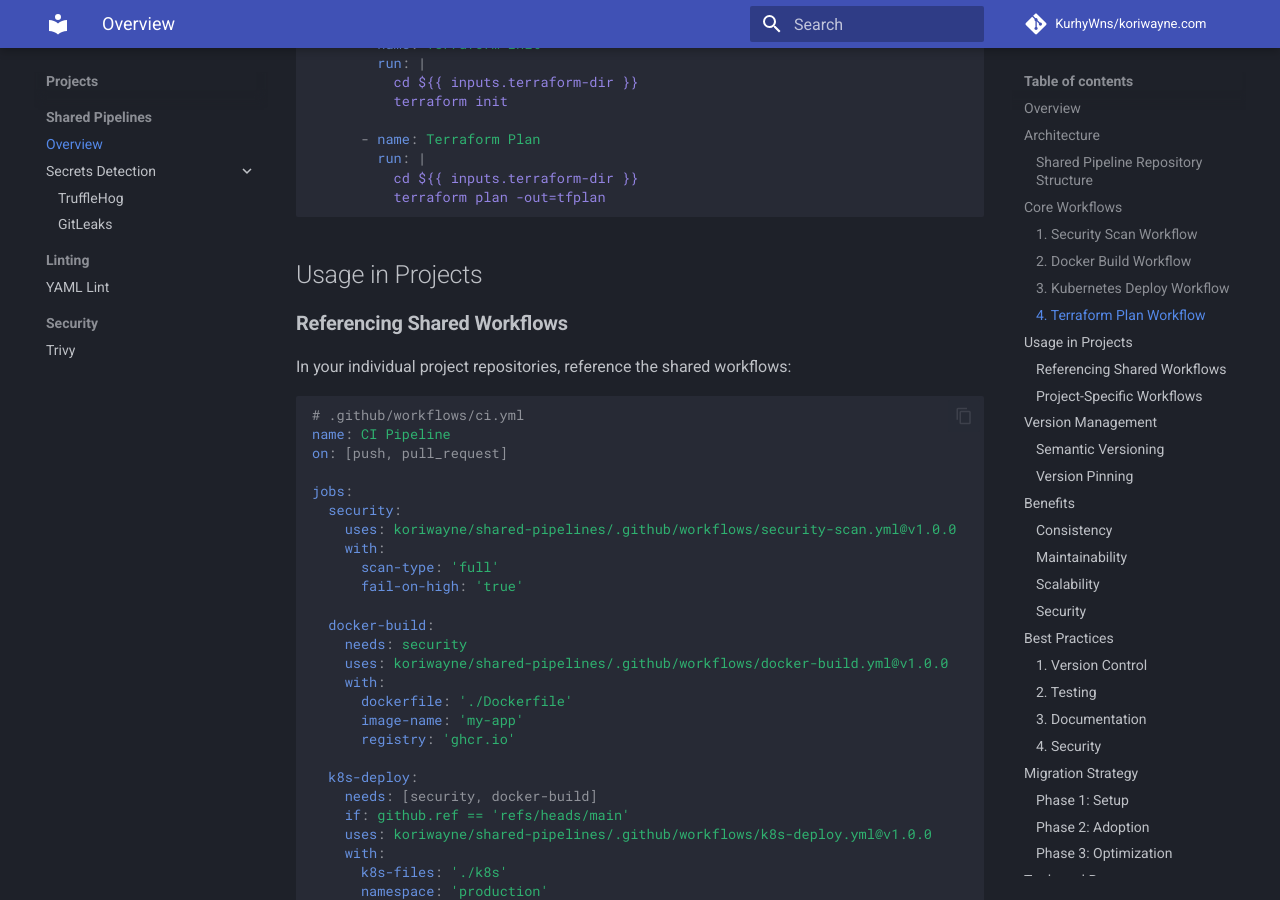
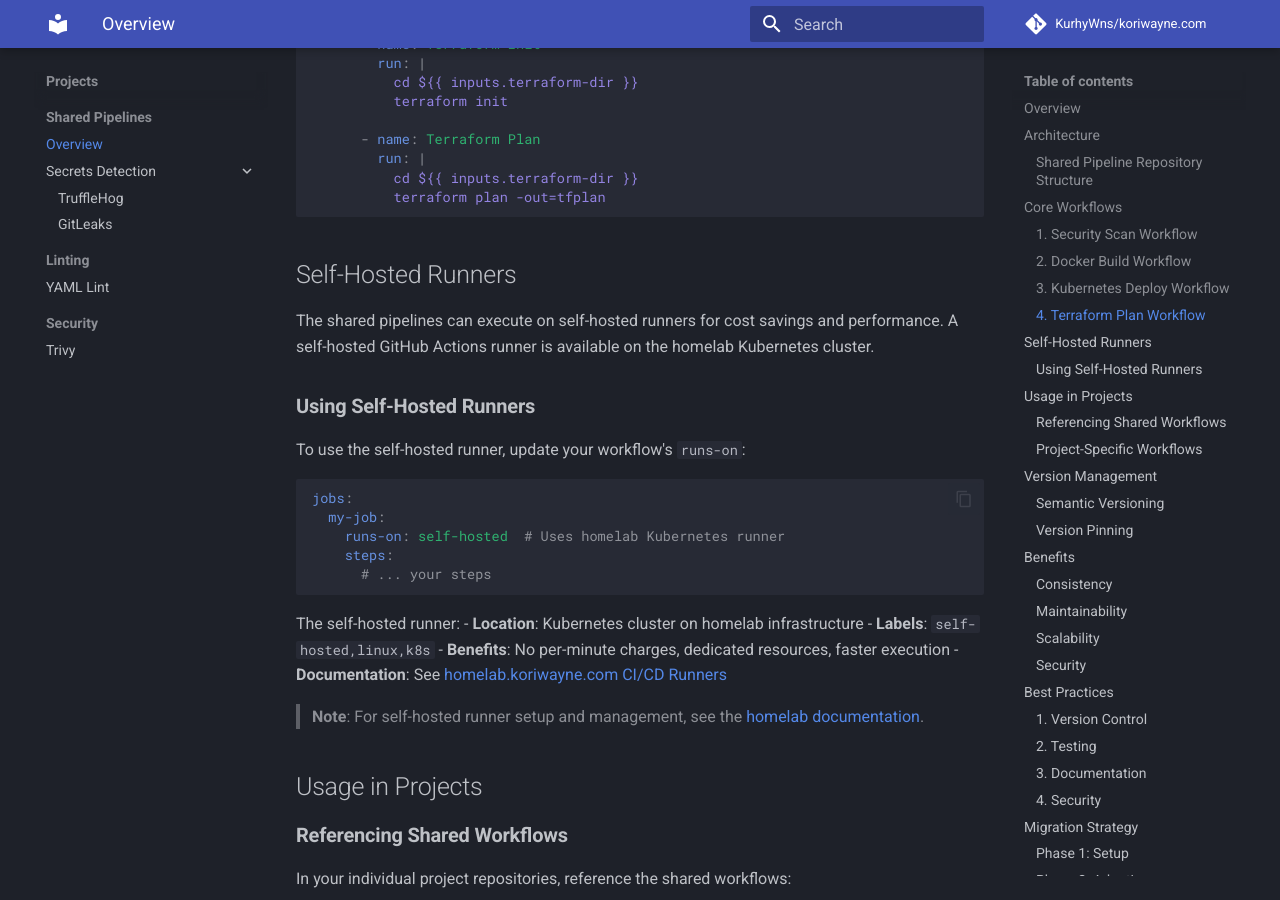
Before and after one commit to KurhyWns/koriwayne.com, an MkDocs documentation site: the page built from docs/shared-pipelines/index.md, in a window 1280 px wide and 900 px high, scrolled down 4739 px. Built offline with MkDocs 1.6.1 and Material for MkDocs 9.7.7, drawn with Linux system fonts in a browser that asks for light colours; comment, search, counter and statistics services are not loaded.

````diff
--- a/docs/shared-pipelines/index.md
+++ b/docs/shared-pipelines/index.md
@@ -239,6 +239,30 @@
           terraform plan -out=tfplan
 ```
 
+## Self-Hosted Runners
+
+The shared pipelines can execute on self-hosted runners for cost savings and performance. A self-hosted GitHub Actions runner is available on the homelab Kubernetes cluster.
+
+### **Using Self-Hosted Runners**
+
+To use the self-hosted runner, update your workflow's `runs-on`:
+
+```yaml
+jobs:
+  my-job:
+    runs-on: self-hosted  # Uses homelab Kubernetes runner
+    steps:
+      # ... your steps
+```
+
+The self-hosted runner:
+- **Location**: Kubernetes cluster on homelab infrastructure
+- **Labels**: `self-hosted,linux,k8s`
+- **Benefits**: No per-minute charges, dedicated resources, faster execution
+- **Documentation**: See [homelab.koriwayne.com CI/CD Runners](https://homelab.koriwayne.com/cicd-runners/)
+
+> **Note**: For self-hosted runner setup and management, see the [homelab documentation](https://homelab.koriwayne.com/cicd-runners/github-runner.md).
+
 ## Usage in Projects
 
 ### **Referencing Shared Workflows**
````
Also changed, not shown: docs/index.md (+1 -0 lines).
